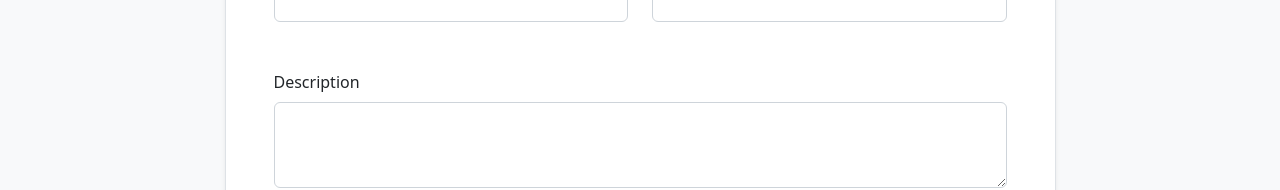
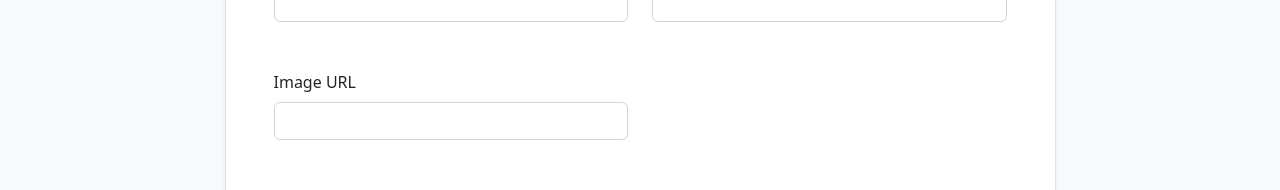
Before and after one commit to Jake66Martin/barn-sale, a React (Vite) app in the folder client/: page /Add in a window 1280 px wide. Shown: the part 595-785 px from the top of the page. Built offline with nearby package versions, Linux system fonts and the light colour scheme.

Commit message:
fixed issue

```diff
--- a/client/src/pages/add/add.jsx
+++ b/client/src/pages/add/add.jsx
@@ -9,10 +9,11 @@ export default function addRemove() {
   const [price, setPrice] = useState("");
   const [location, setLocation] = useState("");
   const [description, setDescription] = useState("");
+  const [image, setImage] = useState('')
   const [addItem] = useMutation(ADD_ITEM);
 
   const [categoryId, setCategoryId] = useState("");
-  const [subCategoryId, setSubCategoryId] = useState("");
+  const [subcategoryId, setSubCategoryId] = useState("");
 
   const handleChange = (event) => {
     const { name, value } = event.target;
@@ -20,15 +21,21 @@ export default function addRemove() {
     return name === "item"
       ? setItem(value)
       : name === "price"
-      ? setPrice(value)
+      ? setPrice(parseInt(value))
       : name === "location"
       ? setLocation(value)
+      : name === 'image'
+      ? setImage(value)
       : setDescription(value);
   };
 
   const handleFirstDrop = (event) => {
     setCategoryId(event.target.value);
+    // if (event.target.value === '3' || event.target.value === '5' || event.target.value === '6' || event.target.value === '7' || event.target.value === '8') {
+    // setSubCategoryId(null) }
+    // else {
     setSubCategoryId("");
+    // }
     console.log(event.target.value);
   };
 
@@ -58,6 +65,7 @@ export default function addRemove() {
           </>
         );
 
+
       case "4":
         return (
         <>
@@ -71,6 +79,12 @@ export default function addRemove() {
     }
   };
 
+  const disable = () => {
+    if (categoryId === '3' || categoryId === '5' || categoryId === '6' || categoryId === '7' || categoryId === '8') {
+      return true
+    }
+  }
+
   const handleFormSubmit = async (event) => {
     event.preventDefault();
 
@@ -81,8 +95,9 @@ export default function addRemove() {
           price,
           location,
           description,
+          image,
           categoryId,
-          subCategoryId,
+          subcategoryId,
         },
       });
 
@@ -131,8 +146,9 @@ export default function addRemove() {
                       className="form-control"
                       name="sub-category"
                       id="sub-category"
-                      value={subCategoryId}
-                      onChange={(event) => setSubCategoryId(event.target.value)}
+                      value={subcategoryId}
+                      disabled={disable()}
+                      onChange={(event) => {setSubCategoryId(event.target.value), console.log(event.target.value)}}
                     >
                       <option value="">Please select an option</option>
                       {getSecondDropOptions()}
@@ -181,6 +197,21 @@ export default function addRemove() {
                       />
                     </div>
                   </div>
+                  <div className="col-12 col-md-6">
+                    <label htmlFor="image" className="form-label">
+                      Image URL
+                    </label>
+                    <div className="input-group">
+                      <input
+                        type="text"
+                        className="form-control"
+                        id="image"
+                        name="image"
+                        onChange={handleChange}
+                        required
+                      />
+                    </div>
+                  </div>
                   <div className="col-12">
                     <label htmlFor="description" className="form-label">
                       Description
--- a/client/src/pages/items/items.jsx
+++ b/client/src/pages/items/items.jsx
@@ -67,7 +67,7 @@ export default function Items() {
                 className="card d-flex"
                 style={{ width: "18rem", margin: "20px" }}
               >
-                <img src="..." className="card-img-top" alt="..." />
+                <img src={item.image} className="card-img-top" alt="item" />
                 <div className="card-body align-self-center">
                   <h5 className="card-title">{item.item}</h5>
                   <p className="card-text">{item.description}</p>
--- a/client/src/utils/mutations.js
+++ b/client/src/utils/mutations.js
@@ -29,18 +29,19 @@ mutation Login($email: String!, $password: String!) {
 `
 
 export const ADD_ITEM = gql`
-mutation AddItem($item: String!, $description: String!, $price: Int!, $location: String!, $image: String!, $categoryId: ID!, $subcategoryId: ID!) {
+mutation Mutation($item: String!, $description: String!, $price: Int!, $location: String!, $image: String!, $categoryId: ID!, $subcategoryId: ID!) {
   addItem(item: $item, description: $description, price: $price, location: $location, image: $image, category_id: $categoryId, subcategory_id: $subcategoryId) {
     _id
     category_id
     subcategory_id
     item
-    category
+    location
     description
     price
     image
   }
 }
+
 `
 
 export const REMOVE_ITEM = gql`
--- a/client/src/utils/queries.js
+++ b/client/src/utils/queries.js
@@ -23,7 +23,6 @@ query Query($subcategoryId: ID!, $offset: Int!, $limit: Int!) {
     _id
     subcategory_id
     item
-    category
     description
     price
     image
```
Also changed, not shown: 2 other files (tests, documents, lock files or other folders).
